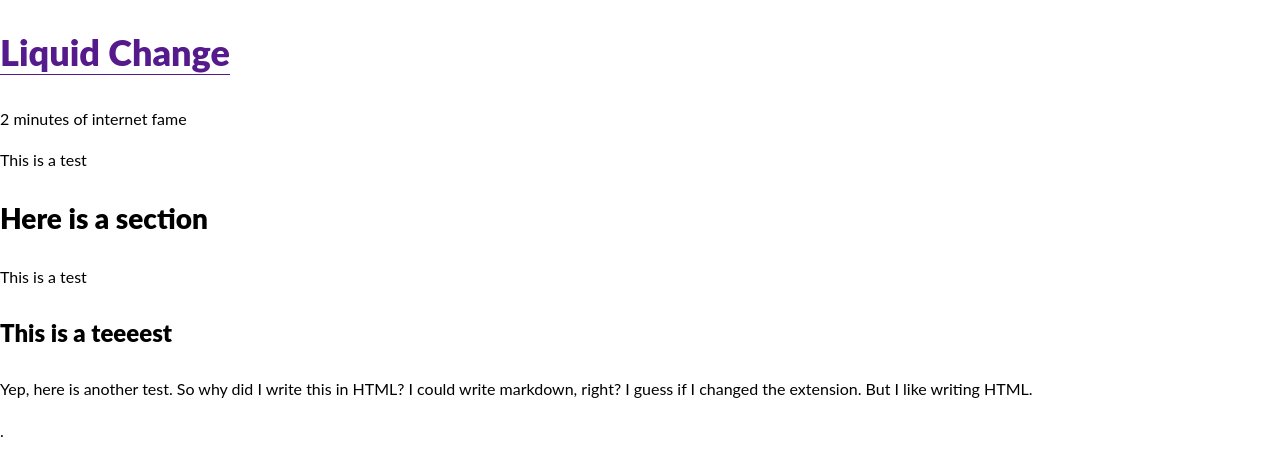
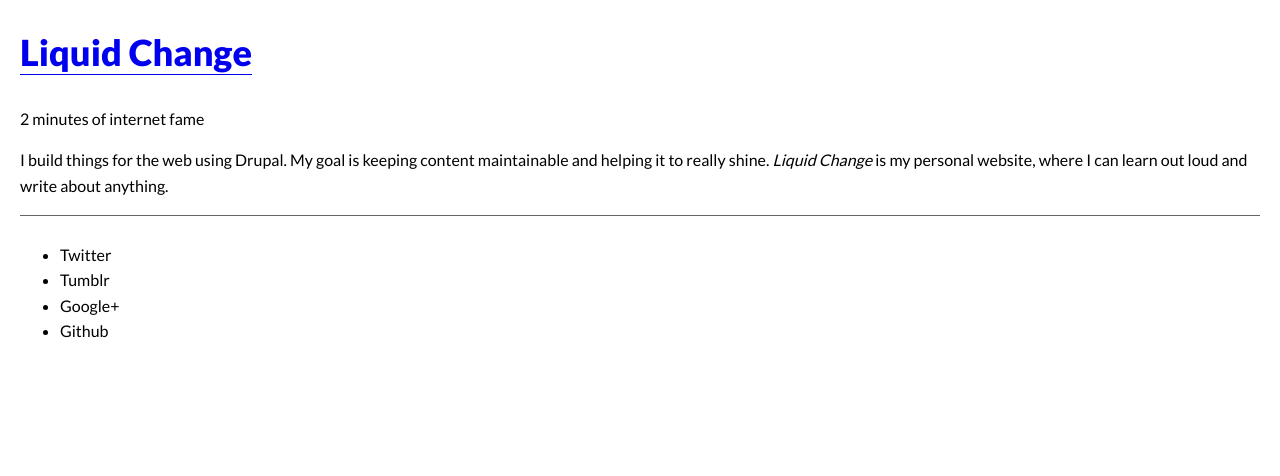
Before and after one commit to liquid06/liquid06.github.io, a Jekyll site: the page built from index.html, in a window 1280 px wide. Shown: the top 476 px of the page. Built offline with Jekyll 4.4.1, drawn with Linux system fonts in a browser that asks for light colours.

Commit message:
Add an include for the footer, and start adding a little bit of styling.

```diff
--- /dev/null
+++ b/_includes/footer.html
@@ -0,0 +1,8 @@
+<footer>
+  <ul>
+    <li>Twitter</li>
+    <li>Tumblr</li>
+    <li>Google+</li>
+    <li>Github</li>
+  </ul>
+</footer>
--- a/_layouts/default.html
+++ b/_layouts/default.html
@@ -3,12 +3,14 @@
 <head>
   <meta charset="utf-8" />
   <title>{{ page.title }}</title>
+  <link href='http://fonts.googleapis.com/css?family=Lato:400,900' rel='stylesheet' type='text/css' />
   <link rel="stylesheet" href="css/style.css" />
 </head>
 <body>
-  <h1><a href="">Liquid Change</a></h1>
+  <h1><a href="/">Liquid Change</a></h1>
   <p class="byline">{{ page.byline }}</p>
   {{ content }}
-  <p class="caveat">.</p>
+
+  {% include footer.html %}
 </body>
 </html>
--- a/css/style.scss
+++ b/css/style.scss
@@ -4,10 +4,15 @@
 @import "variables";
 @import "normalize";
 
+html {
+  font-size: 62.5%;
+}
+
 body {
   font-family: $font-stack-sans;
-  font-size: 16px;
+  font-size: 1.6rem;
   line-height: 1.6;
+  margin: 2rem;
 }
 
 h1,
@@ -17,18 +22,33 @@ h3 {
 }
 
 h1 {
-    font-size: 36px;
+    font-size: 3.6rem;
 }
 
 h2 {
-  font-size: 28px;
+  font-size: 2.8rem;
 }
 
 h3 {
-  font-size: 24px;
+  font-size: 2.4rem;
 }
 
 a {
   text-decoration: none;
   border-bottom: 1px solid;
+
+  &:hover {
+    border-bottom: 0px;
+  }
 }
+
+.post-date {
+  font-style: italic;
+  color: #666;
+  font-size: 1.3rem;
+}
+footer {
+  border-top: 1px solid #666;
+  margin-top: 1rem;
+  padding-top: 1rem;
+}
--- a/index.html
+++ b/index.html
@@ -4,20 +4,18 @@ title: Liquid Change
 byline: 2 minutes of internet fame
 ---
 
-<p>This is a test</p>
+<p>I build things for the web using Drupal. My goal is keeping content maintainable and helping it to really shine. <em>Liquid Change</em> is my personal website, where I can learn out loud and write about anything.</p>
 
-<h2>Here is a section</h2>
-
-<p>This is a test</p>
-
-<h3>This is a teeeest</h3>
-
-<p>Yep, here is another test. So why did I write this in HTML? I could write markdown, right? I guess if I changed the extension. But I like writing HTML.</p>
+{% if post %}
+  <h2>Things I've written</h2>
+{% endif %}
 
 <ul>
     {% for post in site.posts %}
     <li>
-        <a href="{{ post.url }}">{{ post.title }}</a>
+        <p><a href="{{ post.url }}">{{ post.title }}</a></p>
+        <p class="post-date">{{ post.date | date: "%d %B %Y" }}</p>
+        <p>{{ post.summary }}</p>
     </li>
     {% endfor %}
 </ul>
```
Also changed, not shown: _drafts/test-draft.md (+2 -2 lines).
